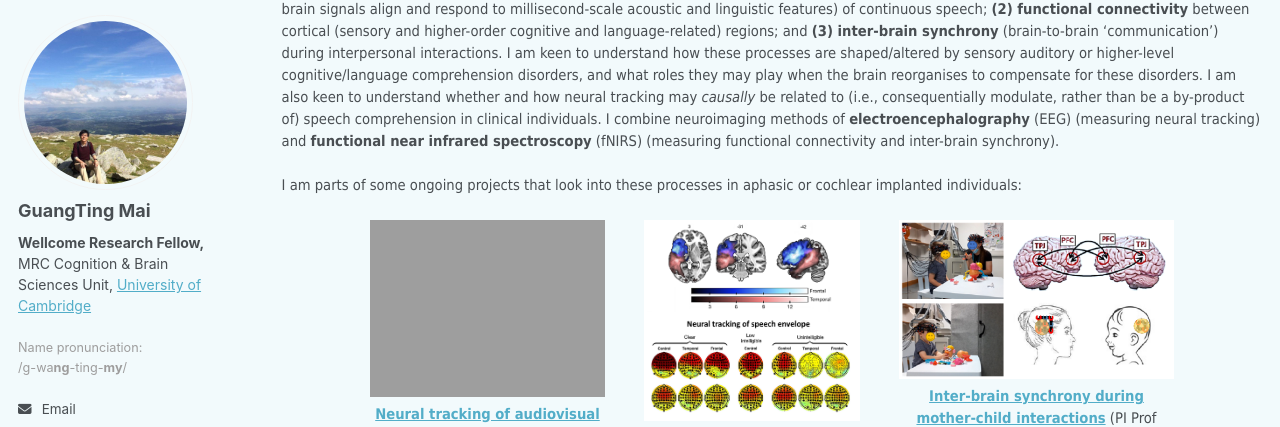
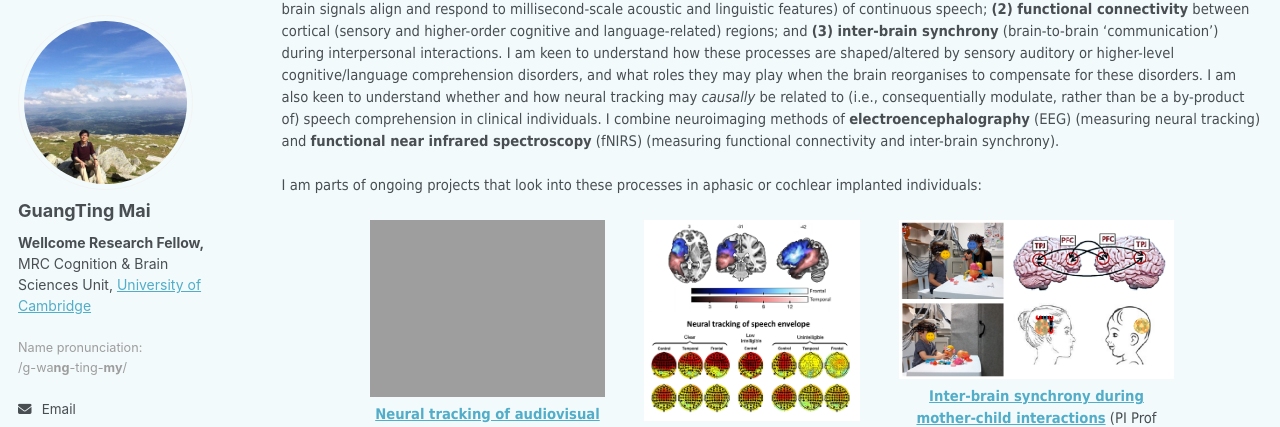
Before and after one commit to guangtingmai/guangtingmai.github.io, a Jekyll site: the page built from _pages/research-content.html, in a window 1280 px wide and 900 px high, scrolled down 300 px. Shown: the part 84-511 px from the top of the window. Built offline with Jekyll 4.4.1, drawn with Linux system fonts in a browser that asks for light colours; some web fonts are replaced.

Commit message:
Update research-content.html

```diff
--- a/_pages/research-content.html
+++ b/_pages/research-content.html
@@ -17,7 +17,7 @@
   may <i>causally</i> be related to (i.e., consequentially modulate, rather than be a by-product of) speech comprehension in clinical individuals. I combine neuroimaging methods of
   <strong>electroencephalography</strong> (EEG) (measuring neural tracking) and <strong>functional near infrared spectroscopy</strong> (fNIRS)
   (measuring functional connectivity and inter-brain synchrony).</span></p>
-<p><span style="font-size: 11pt;font-family: Tahoma;line-height: 1.2;display: block">I am parts of some ongoing projects that look into these processes in aphasic or cochlear implanted individuals:</span>
+<p><span style="font-size: 11pt;font-family: Tahoma;line-height: 1.2;display: block">I am parts of ongoing projects that look into these processes in aphasic or cochlear implanted individuals:</span>
 
 <div style="display: flex;justify-content: center;gap: 4%;margin: 1.5em 0;">
   <div style="width: 24%; text-align: center;"><a href="https://guangtingmai.github.io/crossmodal-ci/">
```
